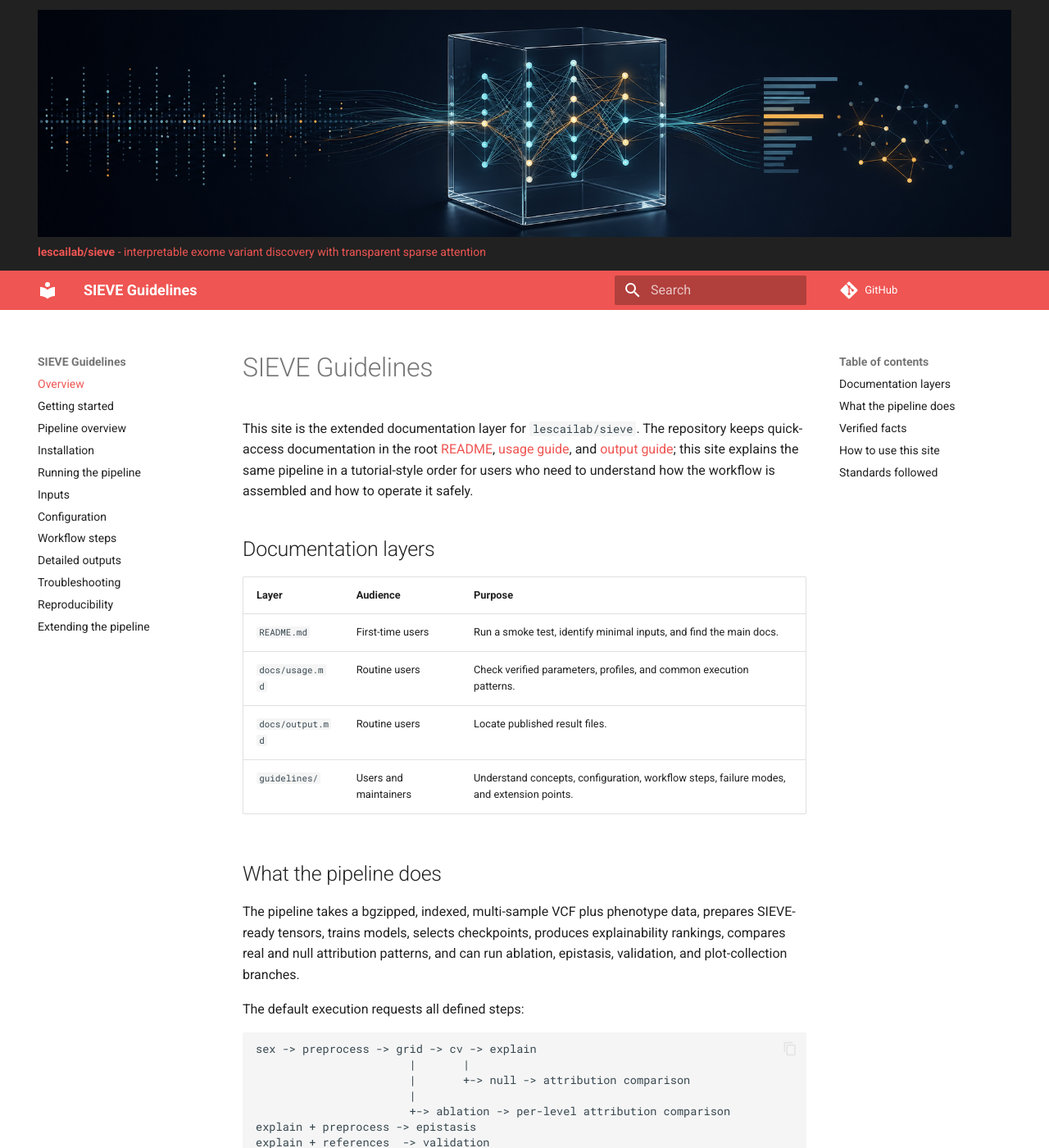
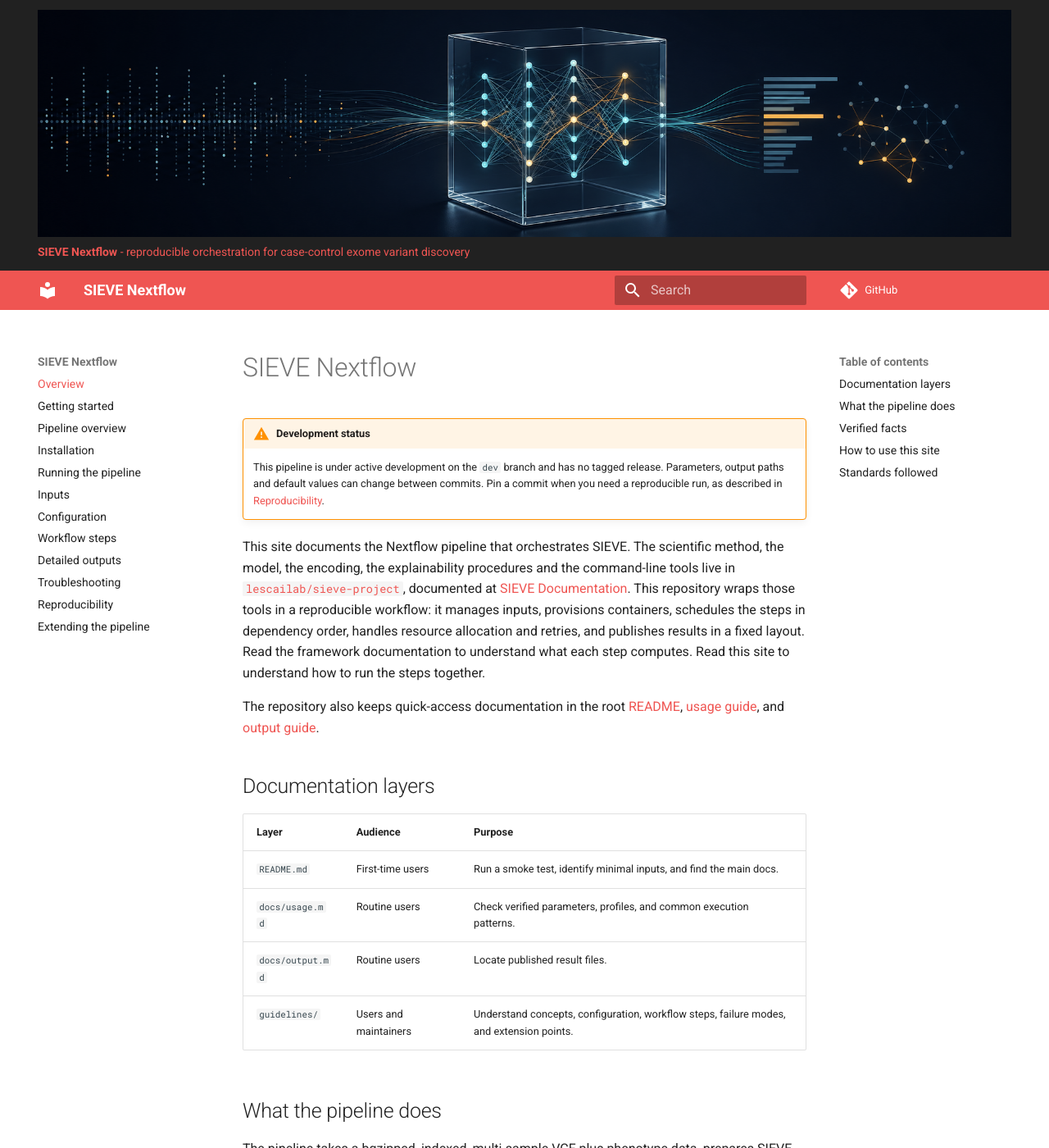
Before and after one commit to lescailab/sieve-nextflow, an MkDocs documentation site: the page built from guidelines/index.md, in a window 1280 px wide and 1400 px high. Shown: the whole window at 82% size. Built offline with MkDocs 1.6.1 and Material for MkDocs 9.7.7, drawn with Linux system fonts in a browser that asks for light colours; comment, search, counter and statistics services are not loaded; some of the changed text lies outside the part shown.

Commit message:
Clarify SIEVE Nextflow identity and development status

```diff
--- a/guidelines/index.md
+++ b/guidelines/index.md
@@ -1,6 +1,12 @@
-# SIEVE Guidelines
+# SIEVE Nextflow
 
-This site is the extended documentation layer for `lescailab/sieve`. The repository keeps quick-access documentation in the root [README](https://github.com/lescailab/sieve-nextflow/blob/master/README.md), [usage guide](https://github.com/lescailab/sieve-nextflow/blob/master/docs/usage.md), and [output guide](https://github.com/lescailab/sieve-nextflow/blob/master/docs/output.md); this site explains the same pipeline in a tutorial-style order for users who need to understand how the workflow is assembled and how to operate it safely.
+!!! warning "Development status"
+
+    This pipeline is under active development on the `dev` branch and has no tagged release. Parameters, output paths and default values can change between commits. Pin a commit when you need a reproducible run, as described in [Reproducibility](reproducibility.md).
+
+This site documents the Nextflow pipeline that orchestrates SIEVE. The scientific method, the model, the encoding, the explainability procedures and the command-line tools live in [`lescailab/sieve-project`](https://github.com/lescailab/sieve-project), documented at [SIEVE Documentation](https://lescailab.github.io/sieve-project). This repository wraps those tools in a reproducible workflow: it manages inputs, provisions containers, schedules the steps in dependency order, handles resource allocation and retries, and publishes results in a fixed layout. Read the framework documentation to understand what each step computes. Read this site to understand how to run the steps together.
+
+The repository also keeps quick-access documentation in the root [README](https://github.com/lescailab/sieve-nextflow/blob/master/README.md), [usage guide](https://github.com/lescailab/sieve-nextflow/blob/master/docs/usage.md), and [output guide](https://github.com/lescailab/sieve-nextflow/blob/master/docs/output.md).
 
 ## Documentation layers
 
@@ -13,7 +19,7 @@
 
 ## What the pipeline does
 
-The pipeline takes a bgzipped, indexed, multi-sample VCF plus phenotype data, prepares SIEVE-ready tensors, trains models, selects checkpoints, produces explainability rankings, compares real and null attribution patterns, and can run ablation, epistasis, validation, and plot-collection branches.
+The pipeline takes a bgzipped, indexed, multi-sample VCF plus phenotype data, prepares SIEVE-ready tensors, trains models, selects checkpoints, produces explainability rankings, compares real and null attribution patterns, and can run ablation, candidate-interaction testing with power analysis, validation, and plot-collection branches.
 
 The default execution requests all defined steps:
 
@@ -55,7 +61,7 @@
 
 ## Standards followed
 
-This documentation is structured around the nf-core expectation that bundled pipeline documentation includes a README, usage guide, and output guide, and around the Nextflow training style of moving from runnable examples to concepts and then advanced configuration.
+This pipeline follows nf-core structural conventions without being an nf-core pipeline. Its documentation is organised around the nf-core expectation that bundled pipeline documentation includes a README, usage guide, and output guide, and around the Nextflow training style of moving from runnable examples to concepts and then advanced configuration.
 
 Reference material:
 
--- a/guidelines/overrides/main.html
+++ b/guidelines/overrides/main.html
@@ -6,7 +6,7 @@
       <img src="{{ 'assets/images/sieve-top-banner.png' | url }}" alt="" />
     </span>
     <span class="sieve-announce__copy">
-      <strong>lescailab/sieve</strong> - interpretable exome variant discovery with transparent sparse attention
+      <strong>SIEVE Nextflow</strong> - reproducible orchestration for case-control exome variant discovery
     </span>
   </a>
 {% endblock %}
--- a/mkdocs.yml
+++ b/mkdocs.yml
@@ -1,5 +1,5 @@
-site_name: SIEVE Guidelines
-site_description: Extended documentation for the lescailab/sieve Nextflow pipeline
+site_name: SIEVE Nextflow
+site_description: Nextflow pipeline orchestrating the SIEVE framework for case-control variant discovery from exome sequencing data
 repo_url: https://github.com/lescailab/sieve-nextflow
 edit_uri: ""
 
```
Also changed, not shown: README.md (+8 -3 lines), guidelines/outputs-detailed.md (+4 -0 lines), guidelines/workflow-steps.md (+5 -1 lines).
